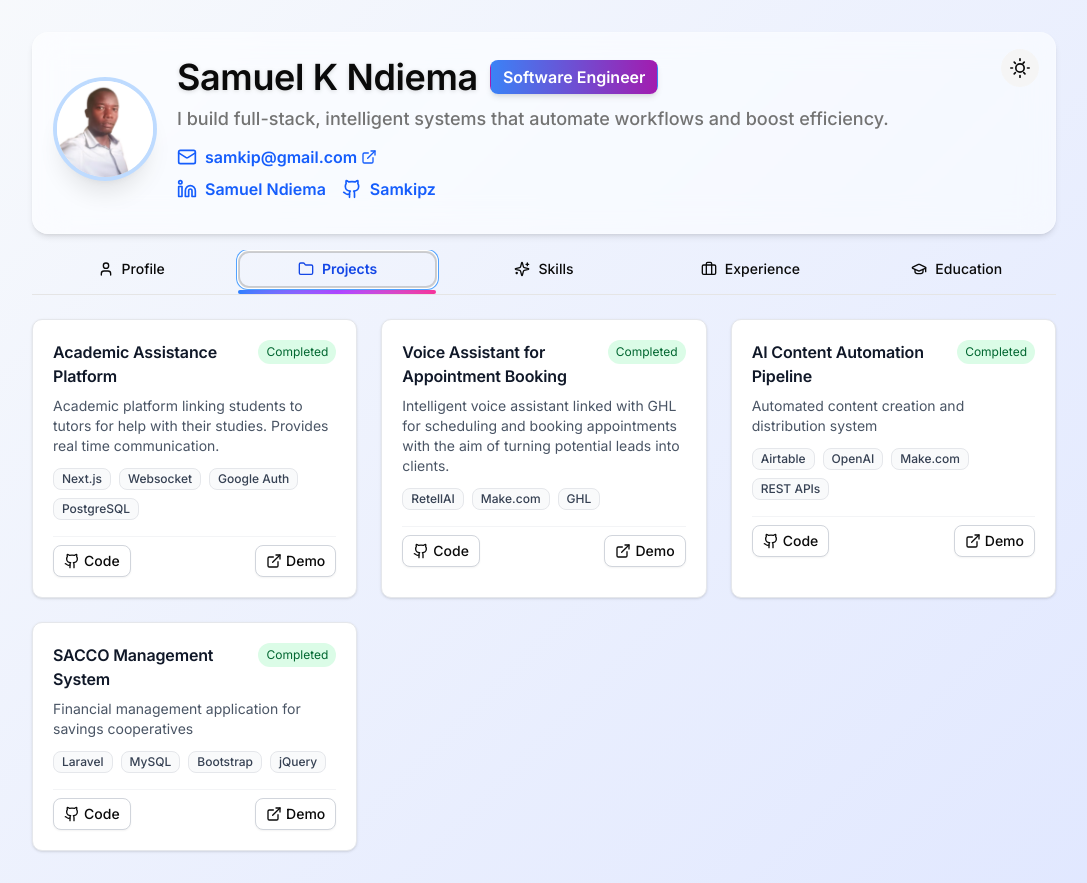
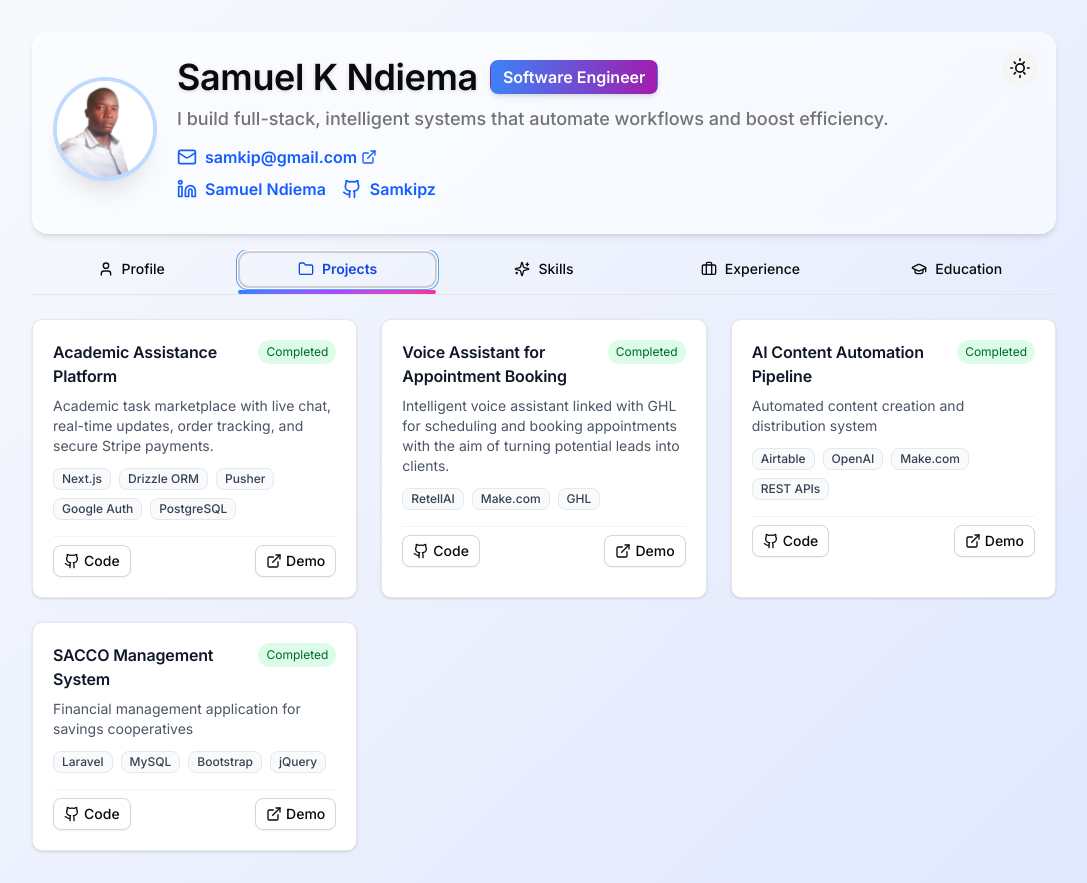
Before and after one commit to Samkipz/Portfolio, a Next.js app: page / in a window 1280 px wide. Both pictures are taken after a click on the tab "Projects". Shown: the whole page, without its empty margins (96-1183 px from the left). Built offline with nearby package versions, Linux system fonts and the light colour scheme.

Commit message:
vibe coder2

```diff
--- a/src/components/ProjectsSection/ProjectsSection.tsx
+++ b/src/components/ProjectsSection/ProjectsSection.tsx
@@ -7,9 +7,15 @@
     {
       title: "Academic Assistance Platform",
       description:
-        "Academic platform linking students to tutors for help with their studies. Provides real time communication.",
+        "Academic task marketplace with live chat, real-time updates, order tracking, and secure Stripe payments.",
       status: "Completed",
-      technologies: ["Next.js", "Websocket", "Google Auth", "PostgreSQL"],
+      technologies: [
+        "Next.js",
+        "Drizzle ORM",
+        "Pusher",
+        "Google Auth",
+        "PostgreSQL",
+      ],
       link: "https://v0-academic-landing-page.vercel.app/",
       github: "#",
     },
```
